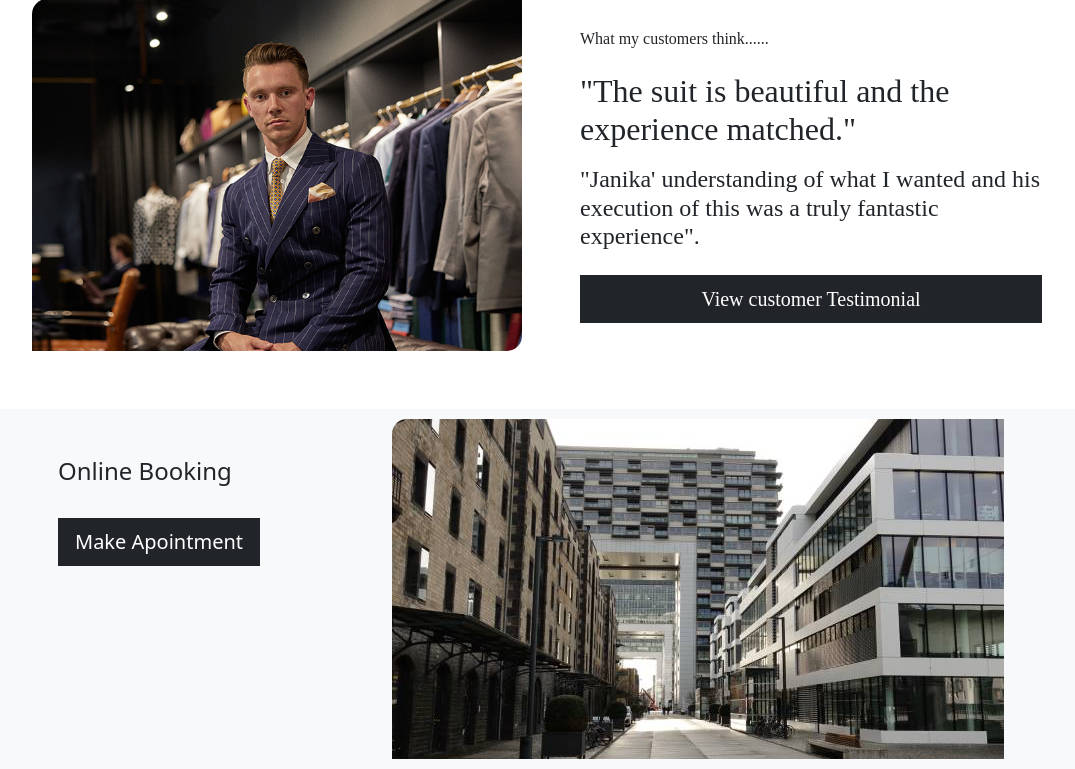
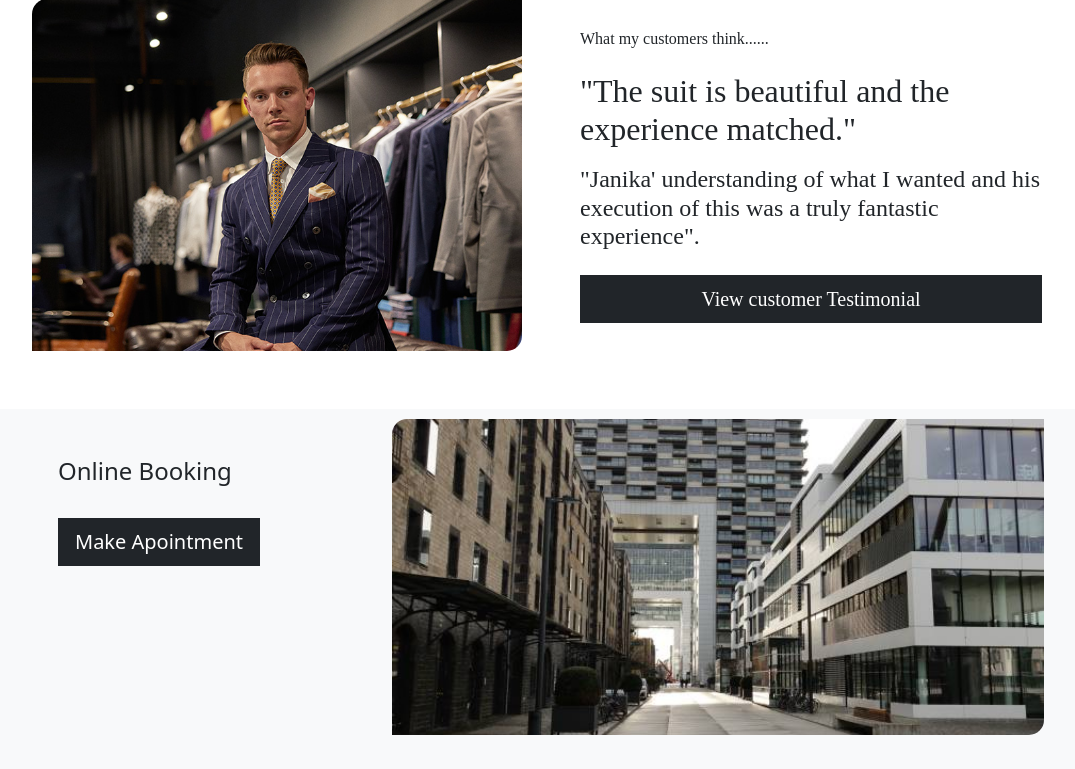
Before and after one commit to NnamTechWave/JanikaExpressions, a Flask app: page / in a window 1280 px wide. Shown: the part 4151-4920 px from the top of the page, without its empty margins (96-1171 px from the left). After the commit the page ends 4886 px from the top, so only its background shows below. Run offline with Flask 3, Linux system fonts and the light colour scheme; some libraries are stand-ins or nearby versions.

Commit message:
Add styles in style.css for the book appointment section in index.html

```diff
--- a/static/style.css
+++ b/static/style.css
@@ -356,3 +356,17 @@
   .hover-container:hover  .hover-icon {
       display: inline;
   }
+/* Book Apointment
+------------------------------------------------ */
+.book-img{
+    /* width: 70%; */
+    height: 12%;
+    /* object-fit: cover;
+    position: relative; */
+}
+.book-bg img{
+    width: 100%;
+    height: 20rem;
+    object-fit: cover;
+    object-position: bottom;
+}
```
